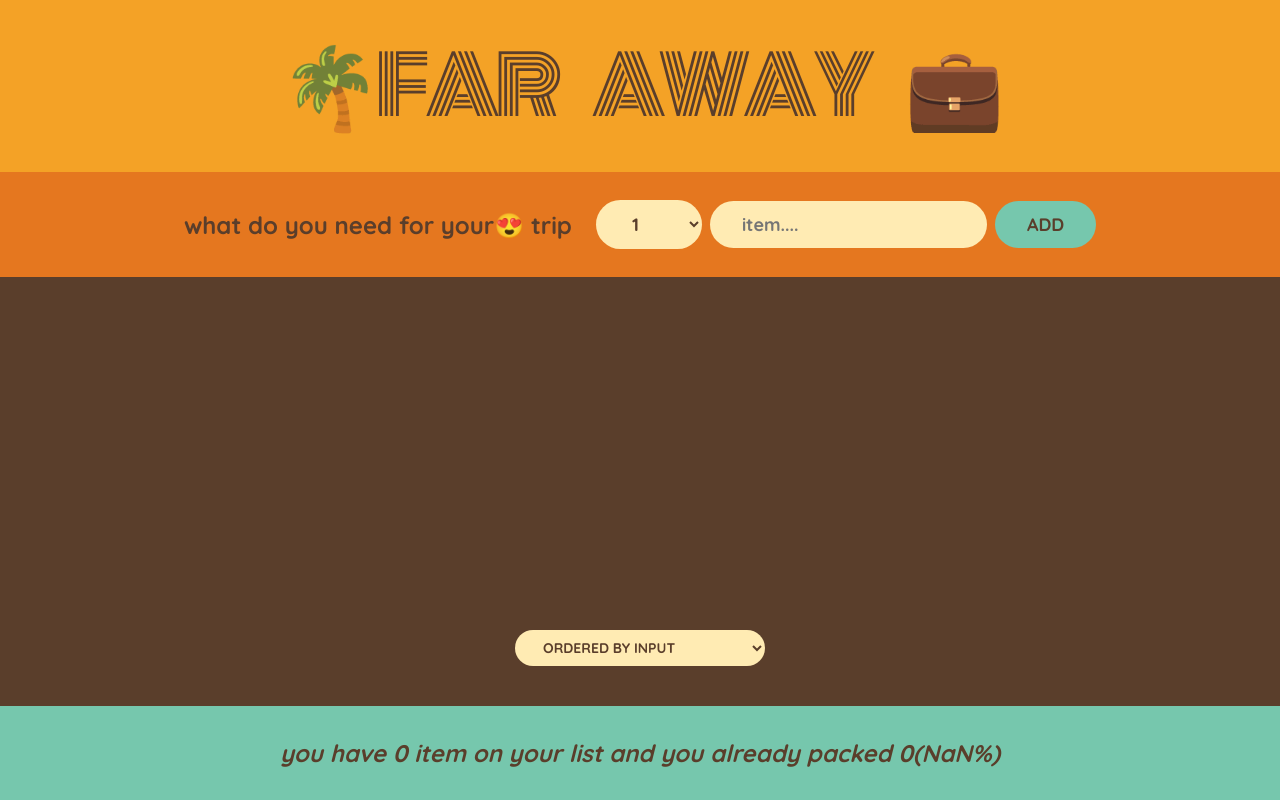
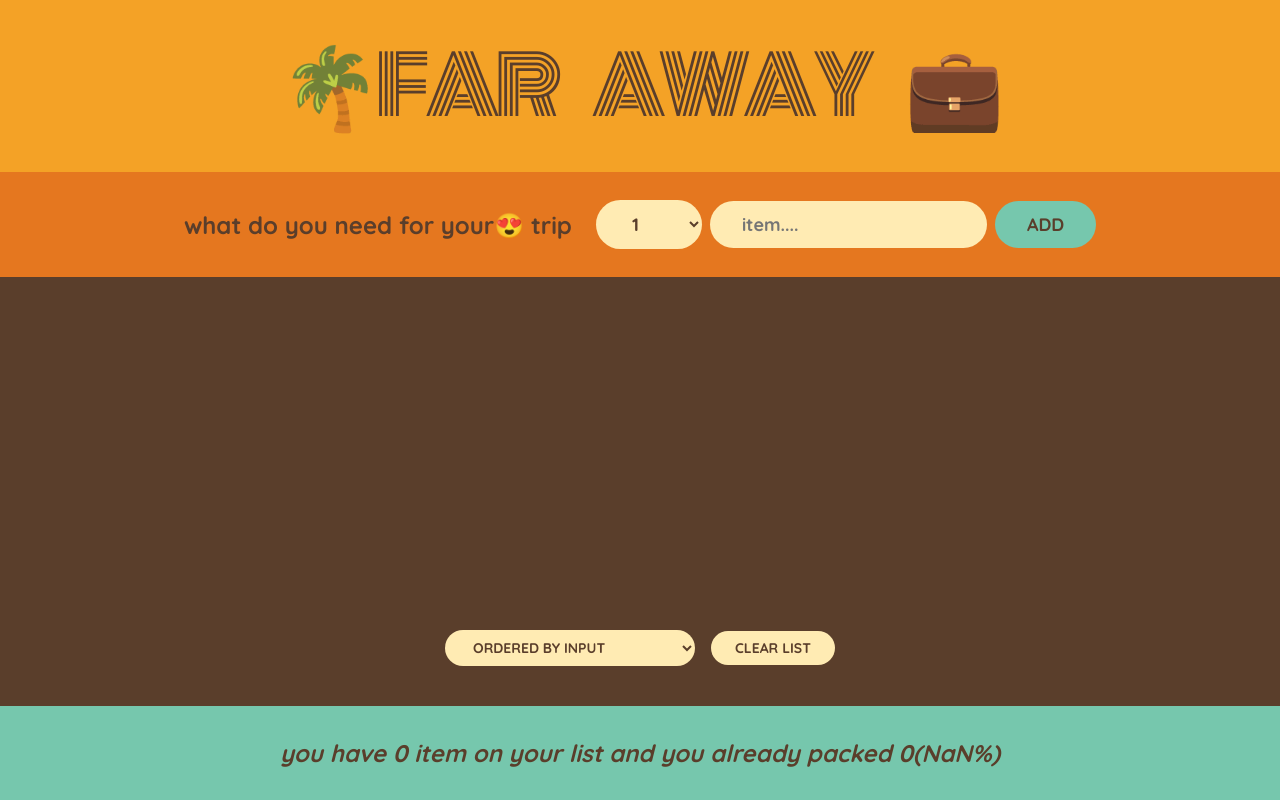
Before and after one commit to mojtabasharafiyeh/jonas-react-course, a React (Create React App) app: page / in a window 1280 px wide. Built offline with nearby package versions, Linux system fonts and the light colour scheme; the HTML template or start-up script is replaced by a standard one.

Commit message:
add clearlist

```diff
--- a/src/App.js
+++ b/src/App.js
@@ -4,10 +4,6 @@ import { Logo } from './Logo'
 import { Form } from './Form'
 import { PackingList } from './PackingList'
 import { Stats } from './Stats'
-// const initialItems = [
-//   { id: 1, description: 'Passports', quantity: 2, packed: false },
-//   { id: 2, description: 'Socks', quantity: 12, packed: true },
-// ]
 export default function App() {
   const [newItem, setNewItem] = useState([])
   function addNewItem(i) {
@@ -29,6 +25,9 @@ export default function App() {
       ),
     )
   }
+  function clearLisrHandler() {
+    setNewItem([])
+  }
   return (
     <div className='app'>
       <Logo></Logo>
@@ -37,6 +36,7 @@ export default function App() {
         oncheckbox={checkboxHandler}
         deleteHandler={deleteHandler}
         item={newItem}
+        onclearLisrHandler={clearLisrHandler}
       ></PackingList>
       <Stats length={length} packed={packed}></Stats>
     </div>
--- a/src/PackingList.js
+++ b/src/PackingList.js
@@ -1,7 +1,12 @@
 import React, { useState } from 'react'
 import { Item } from './Item'
 
-export function PackingList({ item, deleteHandler, oncheckbox }) {
+export function PackingList({
+  item,
+  deleteHandler,
+  oncheckbox,
+  onclearLisrHandler,
+}) {
   const [select, setselect] = useState('input')
   let sorted
   if (select === 'input') sorted = item
@@ -27,11 +32,14 @@ export function PackingList({ item, deleteHandler, oncheckbox }) {
           />
         ))}
       </ul>
-      <select className='actions' value={select} onChange={selectHandler}>
-        <option value='input'>ordered by input</option>
-        <option value='description'>ordered by description</option>
-        <option value='packed'>ordered by packed</option>
-      </select>
+      <div className='actions'>
+        <select value={select} onChange={selectHandler}>
+          <option value='input'>ordered by input</option>
+          <option value='description'>ordered by description</option>
+          <option value='packed'>ordered by packed</option>
+        </select>
+        <button onClick={onclearLisrHandler}>clear list </button>
+      </div>
     </div>
   )
 }
```
